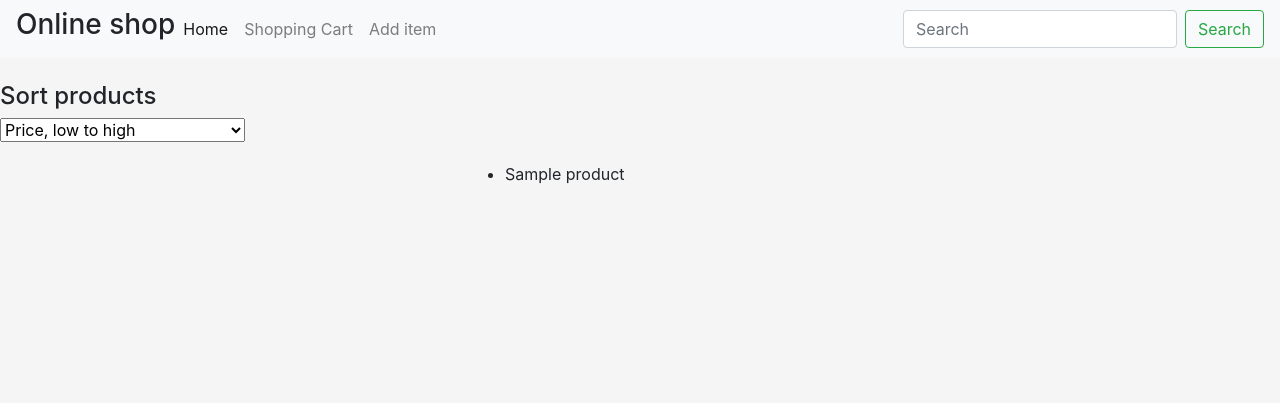
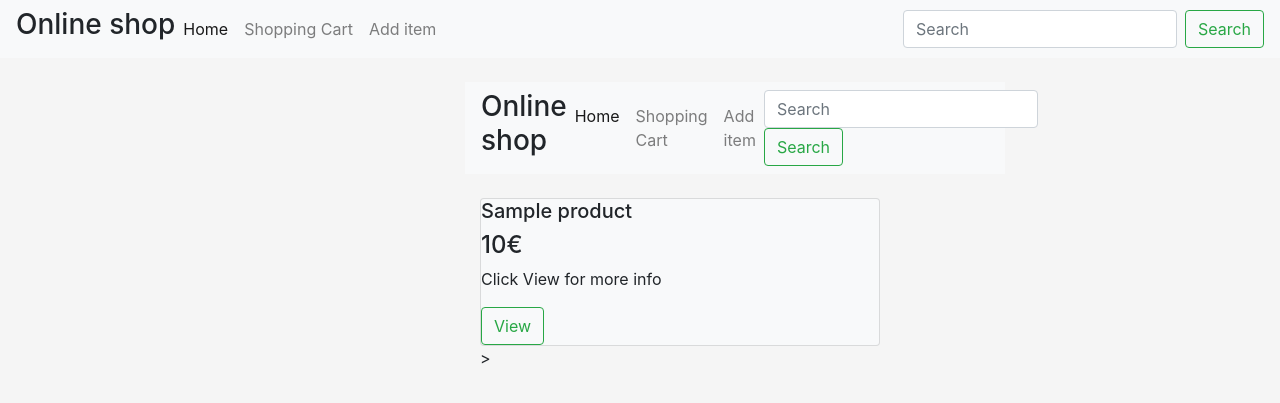
Before and after one commit to Opalil/djangoProject, a Django app: template app/templates/ShopTemplates/search_view.html in a window 1280 px wide. Shown: the top 403 px of the page. Run offline with Django 3.2, Linux system fonts and the light colour scheme; the template is opened without the code that fills it: values that come from a table or form of the project are taken from there, others are empty; tables that the repository leaves empty hold one stand-in row (values such as "Sample post"); some libraries are stand-ins or nearby versions.

Commit message:
latest changes
Latest changes

```diff
--- a/app/forms.py
+++ b/app/forms.py
@@ -12,7 +12,7 @@ CATEGORY_CHOICES = [
 class ItemForm(ModelForm):
     productId = forms.CharField(label="Product Id", max_length=10)
     productName = forms.CharField(label="Name", max_length=45)
-    productPrice = forms.DecimalField(label="Price", max_digits=6, decimal_places=4)
+    productPrice = forms.DecimalField(label="Price", max_digits=4, decimal_places=0)
     app_productdesc = forms.CharField(label="Description", max_length=150)
     productCategory = forms.CharField(
         label="Product category",
--- a/app/static/js/jquery.js
+++ b/app/static/js/jquery.js
@@ -17,7 +17,7 @@ frm.submit(function(){
 
 const user_input = $("#user-input")
 const search = $("#search")
-const endpoint = '/search_view/'
+const endpoint = ''
 const rep_div = $("#replaceable-content")
 
 let query = function(endpoint, request_parameters) {
@@ -26,6 +26,7 @@ let query = function(endpoint, request_parameters) {
         rep_div.fadeTo('slow', 0).promise().then(() => {
             rep_div.html(response['html_from_view'])
             rep_div.fadeTo('slow', 1)
+            console.log("WHAT?")
 
         })
     })
--- a/app/templates/ShopTemplates/index.html
+++ b/app/templates/ShopTemplates/index.html
@@ -24,21 +24,12 @@
                             <a class="nav-link" href="{% url 'adminPanel' %}">Add item</a>
                         </li>
                     </ul>
-                    <form class="form-inline my-2 my-lg-0">
-                        <input id="user-input" class="form-control mr-sm-2" type="search" placeholder="Search" aria-label="Search">
+                    <form class="form-inline my-2 my-lg-0" action="{% url 'search_view' %}">
+                        <input id="user-input" class="form-control mr-sm-2" type="search" name="q" placeholder="Search" aria-label="Search">
                         <button id="search" class="btn btn-outline-success my-2 my-sm-0" type="submit">Search</button>
                       </form>
                 </div>
             </nav>
-        </div>
-        <div class="div-sort">
-            <h4>Sort products</h4>
-            <select style="margin-bottom: 20px;">
-                <option value=1>Price, low to high</option>
-                <option value=2>Price, high to low</option>
-                <option value=3>Ascending by product name</option>
-                <option value=4>Descending by product name</option>
-            </select>
         </div>
         <div class="container">
             {% block content %}
--- a/app/templates/ShopTemplates/search_result.html
+++ b/app/templates/ShopTemplates/search_result.html
@@ -1,11 +1,22 @@
+{% extends 'ShopTemplates/index.html' %}
+
+{% block content %}
 {% if products %}
-    <ul>
+    <div class="row">
         {% for product in products %}
-        <li>
-            {{ product.productName }}
-        </li>
+        <div class="col-lg-4">
+            <div class="card bg-light" style="width: 25rem;">
+                <div>
+                    <h5>{{ product.productName }}</h5>
+                    <h4 style="display: inline-block; ">{{product.productPrice}}€</h4>
+                    <p>Click View for more info</p>
+                    <a class="btn btn-outline-success" href="{% url 'item' product %}">View</a>
+                </div>
+            </div>>
+        </div>
         {% endfor %}
-    </ul>
+    </div>
 {% else %}
-    <p>Do something...</p>
+    <p>No products found with given input... Check your spelling</p>
 {% endif %}
+{% endblock %}
--- a/app/urls.py
+++ b/app/urls.py
@@ -3,8 +3,8 @@ from . import views
 
 urlpatterns = [
 	path('', views.index, name='index'),
+	path('search_result/', views.search_view, name='search_view'),
 	path('adminPanel/', views.adminPanel, name='adminPanel'),
 	path('item/<str:pk>/', views.item, name='item'),
 	path('cart/', views.cart, name='cart'),
-	path('search_view/', views.search_view, name='search_view.html'),
 ]
--- a/djangoOnlineShop/settings.py
+++ b/djangoOnlineShop/settings.py
@@ -79,7 +79,7 @@ DATABASES = {
     'default': {
         'ENGINE': 'django.db.backends.mysql',
         'NAME': 'production',
-        'USER': 'opalil',
+        'USER': 'opaadmin',
         'PASSWORD': 'password#12345',
         'HOST': 'localhost',
         'PORT': '3306',
```
Also changed, not shown: app/views.py (+13 -14 lines), 1 other file.
